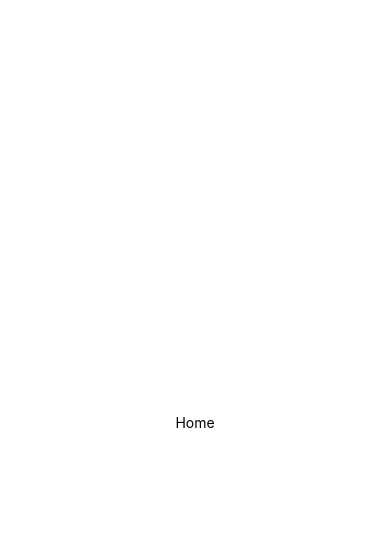
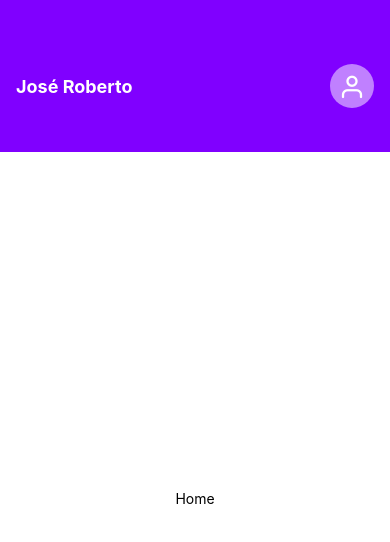
Before and after one commit to JrzenonDev/app-finance, a React Native app: screen / in a window 390 px wide. Shown: the top 542 px of the page. Built offline with nearby package versions, Linux system fonts and the light colour scheme.

Commit message:
feat: create component Header

```diff
--- a/App.js
+++ b/App.js
@@ -1,5 +1,11 @@
+import { Header } from "./src/components/Header";
 import Home from "./src/pages/Home";
 
 export default function App() {
-  return <Home />;
+  return (
+    <>
+      <Header name="José Roberto" />
+      <Home />
+    </>
+  );
 }
--- /dev/null
+++ b/src/components/Header/index.js
@@ -0,0 +1,54 @@
+import { Feather } from "@expo/vector-icons";
+import {
+  StatusBar,
+  StyleSheet,
+  Text,
+  TouchableOpacity,
+  View,
+} from "react-native";
+const statusBarHeight = StatusBar.currentHeight
+  ? StatusBar.currentHeight + 22
+  : 64;
+
+export function Header({ name }) {
+  return (
+    <View style={styles.container}>
+      <View style={styles.content}>
+        <Text style={styles.userName}>{name}</Text>
+        <TouchableOpacity activeOpacity={0.9} style={styles.buttonUser}>
+          <Feather name="user" size={27} color="#fff" />
+        </TouchableOpacity>
+      </View>
+    </View>
+  );
+}
+
+const styles = StyleSheet.create({
+  container: {
+    backgroundColor: "#8000ff",
+    paddingTop: statusBarHeight,
+    flexDirection: "row",
+    paddingStart: 16,
+    paddingEnd: 16,
+    paddingBottom: 44,
+  },
+  content: {
+    flex: 1,
+    alignItems: "center",
+    flexDirection: "row",
+    justifyContent: "space-between",
+  },
+  userName: {
+    fontSize: 18,
+    color: "#fff",
+    fontWeight: "bold",
+  },
+  buttonUser: {
+    width: 44,
+    height: 44,
+    backgroundColor: "rgba(255,255,255, 0.5)",
+    justifyContent: "center",
+    alignItems: "center",
+    borderRadius: 44 / 2,
+  },
+});
```
